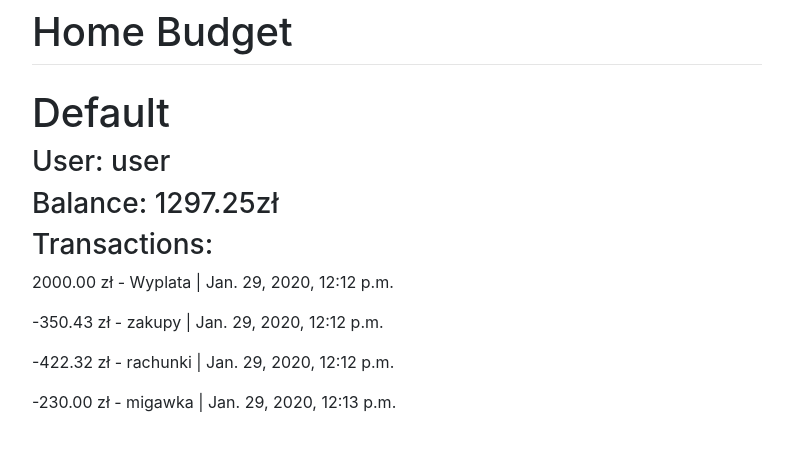
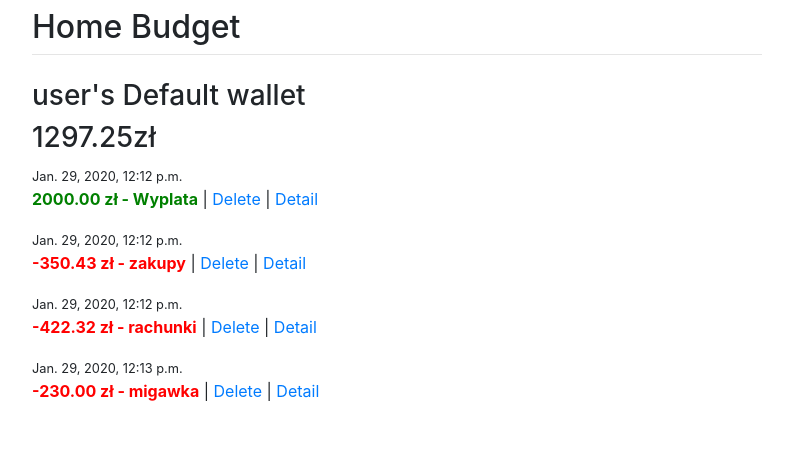
Before and after one commit to jslodkowicz/home_budget, a Django app: page /wallets/1/ in a window 1280 px wide. Shown: the top 451 px of the page, without its empty margins (243-1036 px from the left). Run offline with Django 3.2, Linux system fonts and the light colour scheme; data comes from the database, SQL or seed files in the repository; some libraries are stand-ins or nearby versions.

Commit message:
corrected templates

```diff
--- a/templates/base.html
+++ b/templates/base.html
@@ -10,7 +10,7 @@
   <div class="container">
       <div class="row justify-content-center">
           <div class="col-8">
-              <h1 class="mt-2">Home Budget</h1>
+              <h2 class="mt-2">Home Budget</h2>
               <hr class="mt-0 mb-4">
                 {% block content %}
                 {% endblock %}
--- a/templates/transactions/wallet_detail.html
+++ b/templates/transactions/wallet_detail.html
@@ -1,15 +1,21 @@
 {% extends 'base.html' %}
 
 {% block content %}
-    <h1>{{ wallet.name }}</h1>
-    <h3>User: {{ wallet.user }}</h3>
-    <h3>Balance: {{ wallet.balance }}zł</h3>
-    <h3>Transactions:</h3>
+    <h3>{{ wallet.user }}'s {{ wallet.name }} wallet</h3>
+    <h3>{{ wallet.balance }}zł</h3>
     {% if wallet.transactions.all %}
         {% for transaction in wallet.transactions.all %}
-            <p>{{ transaction }} | {{ transaction.created }}</p>
+            {% if transaction.type == 'EXPENSE' %}
+                <small>{{ transaction.created }}</small>
+                <p><span class="font-weight-bold" style="color: red">{{ transaction }}</span> | <a href="{% url 'home_budget:transaction_delete' transaction.id %}">Delete</a>
+                | <a href="{% url 'home_budget:transaction_detail' transaction.id %}">Detail</a></p>
+            {% else %}
+                <small>{{ transaction.created }}</small>
+                <p><span class="font-weight-bold" style="color: green">{{ transaction }}</span> | <a href="{% url 'home_budget:transaction_delete' transaction.id %}">Delete</a>
+                | <a href="{% url 'home_budget:transaction_detail' transaction.id %}">Detail</a></p>
+            {% endif %}
         {% endfor %}
     {% else %}
-    <p>No transactions yet on this wallet</p>
-{% endif %}
+        <p>No transactions yet on this wallet</p>
+    {% endif %}
 {% endblock %}
--- a/templates/transactions/wallet_list.html
+++ b/templates/transactions/wallet_list.html
@@ -4,7 +4,7 @@
     <h4><a href="{% url 'home_budget:transactions' %}">Transactions</a></h4>
     <p><a href="{% url 'home_budget:wallet_create' %}">Create new wallet</a></p>
     {% for wallet in object_list %}
-        <p>{{ wallet }} | <a href="{% url 'home_budget:wallet_delete' wallet.id %}">Delete</a>
+        <p><span class="font-weight-bold">{{ wallet }}</span> | <a href="{% url 'home_budget:wallet_delete' wallet.id %}">Delete</a>
         | <a href="{% url 'home_budget:wallet_detail' wallet.id %}">Detail</a></p>
     {% endfor %}
 {% endblock %}
```
Also changed, not shown: templates/transactions/transaction_detail.html (+10 -4 lines).
